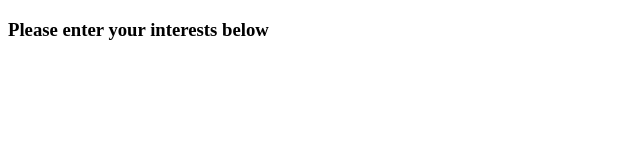
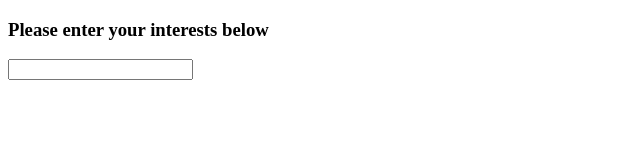
Before and after one commit to GeorgeStatho/henHacks2024, a plain HTML site: page templates/interests.html in a window 1280 px wide. Shown: the whole page, without its empty margins (0-640 px from the left). Drawn offline with Linux system fonts and the light colour scheme.

Commit message:
Added form format and input sample

```diff
--- a/templates/interests.html
+++ b/templates/interests.html
@@ -5,5 +5,8 @@
     </head>
     <body>
         <h3>Please enter your interests below</h3>
+        <form>
+            <input type="text" id="interest" name="interest">
+        </form>
     </body>
 </html>
```
